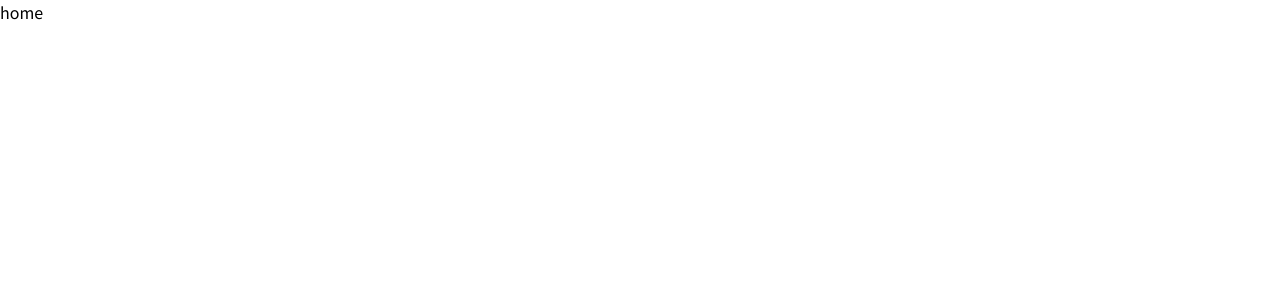
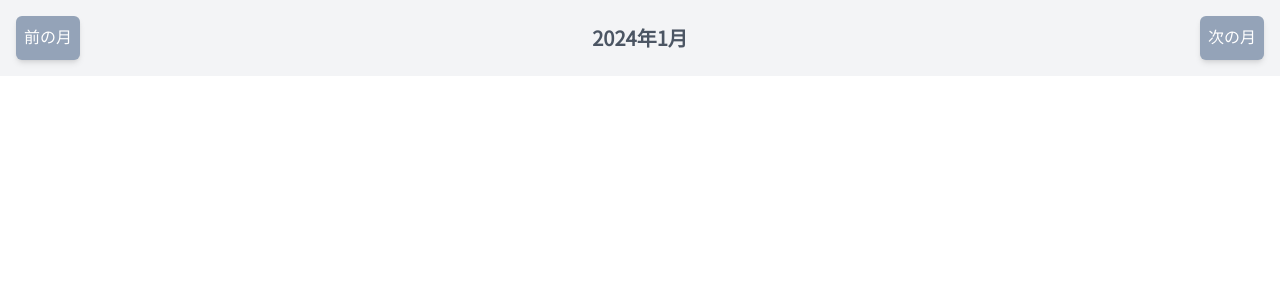
Before and after one commit to naoyuki2/08_calendar, a Next.js app: page / in a window 1280 px wide. Shown: the top 300 px of the page. Built offline with nearby package versions, Linux system fonts and the light colour scheme.

Commit message:
Header.tsx完了

```diff
--- /dev/null
+++ b/src/app/components/Header.tsx
@@ -0,0 +1,34 @@
+import React from 'react'
+import { OneOrMinus } from '../type/type'
+
+type Props = {
+    month: number
+    year: number
+    handleDate: (n: OneOrMinus) => void
+}
+
+const Header = ({ month, year, handleDate }: Props) => {
+    return (
+        <>
+            <div className="flex justify-between bg-gray-100 p-4">
+                <div
+                    className="bg-slate-400 text-white p-2 rounded-md shadow-md hover:bg-slate-300 cursor-pointer"
+                    onClick={() => handleDate(-1)}
+                >
+                    前の月
+                </div>
+                <div className="p-2 text-xl text-gray-600 font-bold">
+                    {year}年{month}月
+                </div>
+                <div
+                    className="bg-slate-400 text-white p-2 rounded-md shadow-md hover:bg-slate-300 cursor-pointer"
+                    onClick={() => handleDate(1)}
+                >
+                    次の月
+                </div>
+            </div>
+        </>
+    )
+}
+
+export default Header
--- a/src/app/page.tsx
+++ b/src/app/page.tsx
@@ -1,3 +1,28 @@
+'use client'
+
+import { useState } from 'react'
+import Header from './components/Header'
+import { OneOrMinus } from './type/type'
+
 export default function Home() {
-  return <p>home</p>;
+    const [month, setMonth] = useState<number>(new Date().getMonth() + 1)
+    const [year, setYear] = useState<number>(new Date().getFullYear())
+    const handleDate = (n: OneOrMinus) => {
+        if (month + n === 0) {
+            setMonth(12)
+            setYear(year - 1)
+            return
+        }
+        if (month + n === 13) {
+            setMonth(1)
+            setYear(year + 1)
+            return
+        }
+        setMonth(month + n)
+    }
+    return (
+        <>
+            <Header month={month} year={year} handleDate={handleDate} />
+        </>
+    )
 }
--- /dev/null
+++ b/src/app/type/type.ts
@@ -0,0 +1 @@
+export type OneOrMinus = 1 | -1
```
Also changed, not shown: 1 other file (tests, documents, lock files or other folders).
